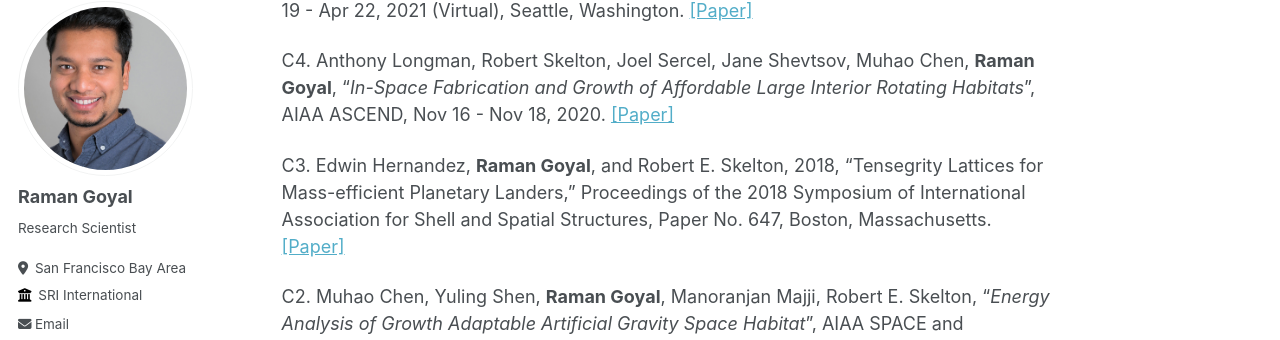
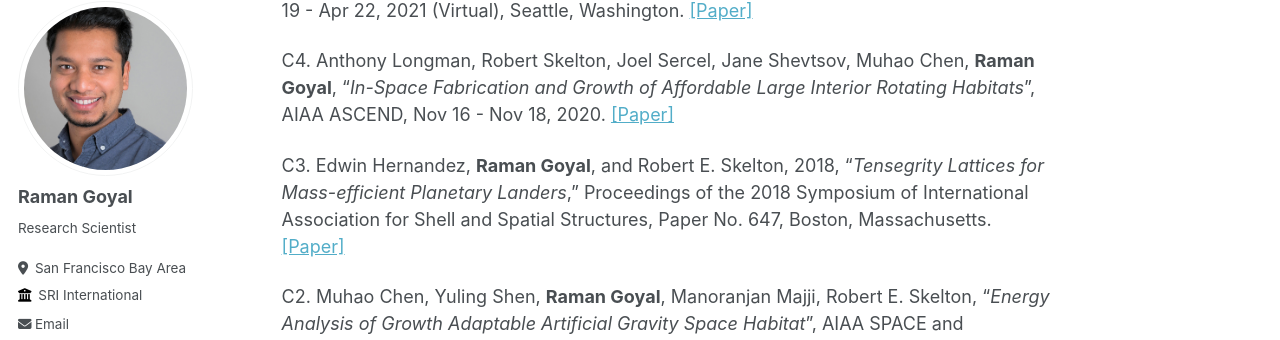
Before and after one commit to ramaniitrgoyal92/ramaniitrgoyal92.github.io, a Jekyll site: the page built from _pages/publications.md, in a window 1280 px wide and 900 px high, scrolled down 4275 px. Shown: the part 105-445 px from the top of the window. Built offline with Jekyll 4.4.1, drawn with Linux system fonts in a browser that asks for light colours; some web fonts are replaced.

Commit message:
updated about

```diff
--- a/_pages/publications.md
+++ b/_pages/publications.md
@@ -144,7 +144,7 @@ C5. Muhao Chen, **Raman Goyal**, Manoranjan Majji, Robert E. Skelton, "_Deployab
 C4. Anthony Longman, Robert Skelton, Joel Sercel, Jane Shevtsov, Muhao Chen, **Raman Goyal**, "_In-Space Fabrication and Growth of Affordable Large Interior Rotating Habitats_", AIAA ASCEND, Nov 16 - Nov 18, 2020. [[Paper]](http://dx.doi.org/10.2514/6.2020-4193)
 
 
-C3. Edwin Hernandez, **Raman Goyal**, and Robert E. Skelton, 2018, “Tensegrity Lattices for Mass-efficient Planetary Landers,” Proceedings of the 2018 Symposium of International Association for Shell and Spatial Structures, Paper No. 647, Boston, Massachusetts. [[Paper]](https://www.ingentaconnect.com/content/iass/piass/2018/00002018/00000027/art00012)
+C3. Edwin Hernandez, **Raman Goyal**, and Robert E. Skelton, 2018, “_Tensegrity Lattices for Mass-efficient Planetary Landers_,” Proceedings of the 2018 Symposium of International Association for Shell and Spatial Structures, Paper No. 647, Boston, Massachusetts. [[Paper]](https://www.ingentaconnect.com/content/iass/piass/2018/00002018/00000027/art00012)
 
 
 C2. Muhao Chen, Yuling Shen, **Raman Goyal**, Manoranjan Majji, Robert E. Skelton, "_Energy Analysis of Growth Adaptable Artificial Gravity Space Habitat_", AIAA SPACE and Astronautics Forum and Exposition, Sep 2018, Orlando, FL, p.5109. [[Paper]](http://dx.doi.org/10.2514/6.2018-5109)
```
